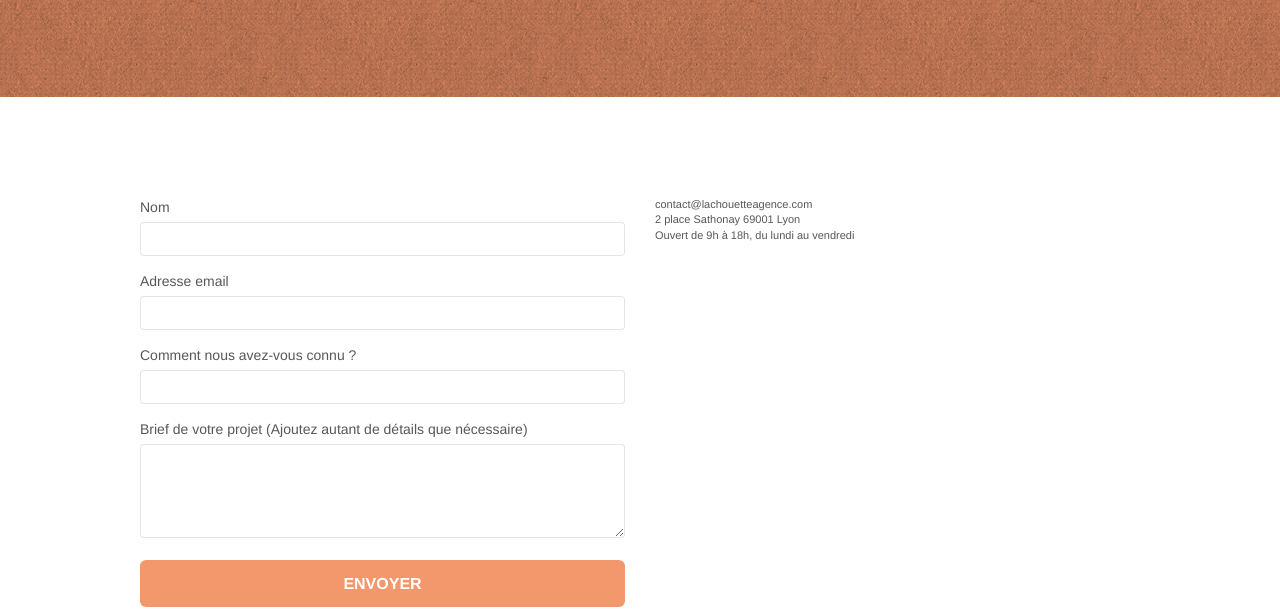
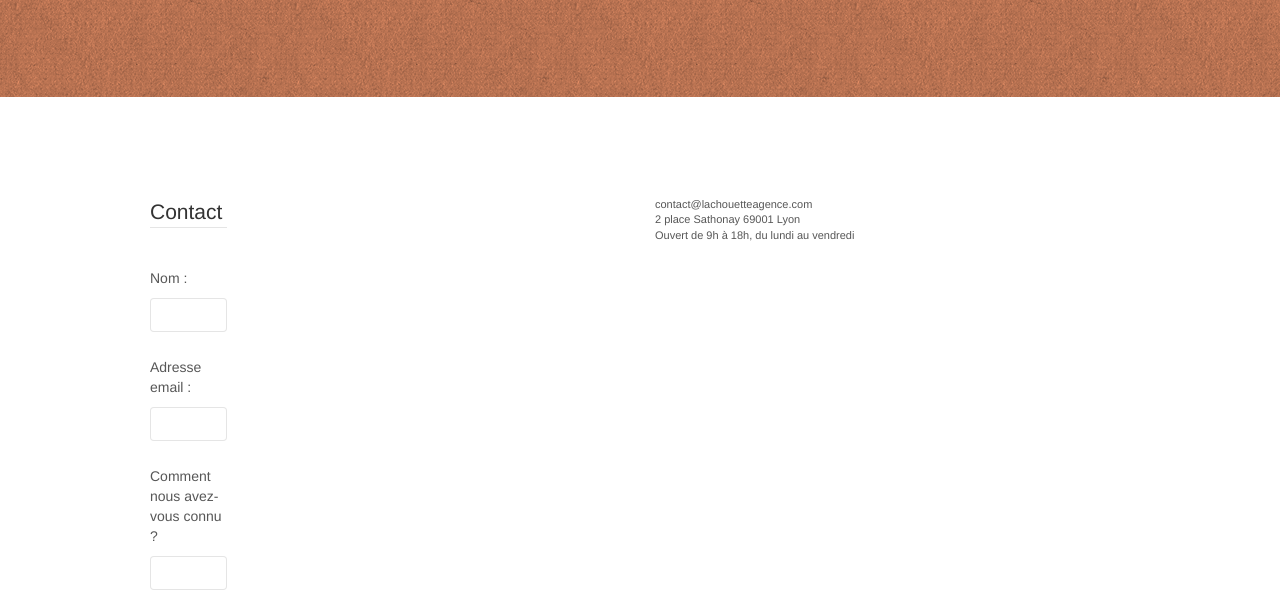
Before and after one commit to chris496/ChristopheDumas_4_01032021, a plain HTML site: page page2.html in a window 1280 px wide. Shown: the part 299-911 px from the top of the page. Drawn offline with nearby package versions, Linux system fonts and the light colour scheme; files that its build step writes are made by us from their sources; a script that the page names is missing.

Commit message:
création style-fix.css + mise en page form + ajout attribut for <label>

```diff
--- /dev/null
+++ b/css/style-fix.css
@@ -0,0 +1,15 @@
+fieldset{
+    width: 20%;
+    padding: 10px;
+}
+
+label{
+    display: inline-block;
+    vertical-align: middle;
+    margin: 10px 0;
+    width: 100%;
+}
+
+input{
+    width: 50%;
+}
--- a/page2.html
+++ b/page2.html
@@ -9,6 +9,7 @@
 
 	<link rel="stylesheet" type="text/css" href="./css/bootstrap.min.css">
 	<link rel="stylesheet" type="text/css" href="style.css">
+	<link rel="stylesheet" href="./css/style-fix.css">
 	<link rel="stylesheet" type="text/css" href="./css/font-awesome.min.css">
 	<link rel="stylesheet" type="text/css" href="./css/et-line.min.css">
 
@@ -78,28 +79,30 @@
 	<div class="container bloc-lg">
 		<div class="row">
 			<div class="col-sm-6">
+				<fieldset>
+					<legend>Contact</legend>
 				<form id="form_1" novalidate success-msg="Your message has been sent." fail-msg="Sorry it seems that our mail server is not responding, Sorry for the inconvenience!">
 					<div class="form-group">
-						<label>
-							Nom
+						<label for="name">
+							Nom :
 						</label>
 						<input id="name" class="form-control" required />
 					</div>
 					<div class="form-group">
-						<label>
-							Adresse email
+						<label for="email">
+							Adresse email :
 						</label>
 						<input id="email" class="form-control" type="email" required />
 					</div>
 					<div class="form-group">
-						<label>
+						<label for="input_504">
 							Comment nous avez-vous connu ?
 						</label>
 						<input class="form-control" type="email" required id="input_504" />
 					</div>
 					<div class="form-group">
-						<label>
-							Brief de votre projet (Ajoutez autant de détails que nécessaire)<br>
+						<label for="message">
+							Brief de votre projet (Ajoutez autant de détails que nécessaire) :
 						</label><textarea id="message" class="form-control" rows="4" cols="50" required></textarea>
 					</div>
 					<button class="bloc-button btn btn-lg btn-block cta-hero btn-atomic-tangerine" type="submit">
@@ -107,6 +110,7 @@
 					</button>
 				</form>
 			</div>
+			</fieldset>
 			<div class="col-sm-6">
 				<p>
 					contact@lachouetteagence.com<br>2 place Sathonay 69001 Lyon<br>Ouvert de 9h à 18h, du lundi au vendredi<br>
```
Also changed, not shown: index.html (+1 -0 lines).
